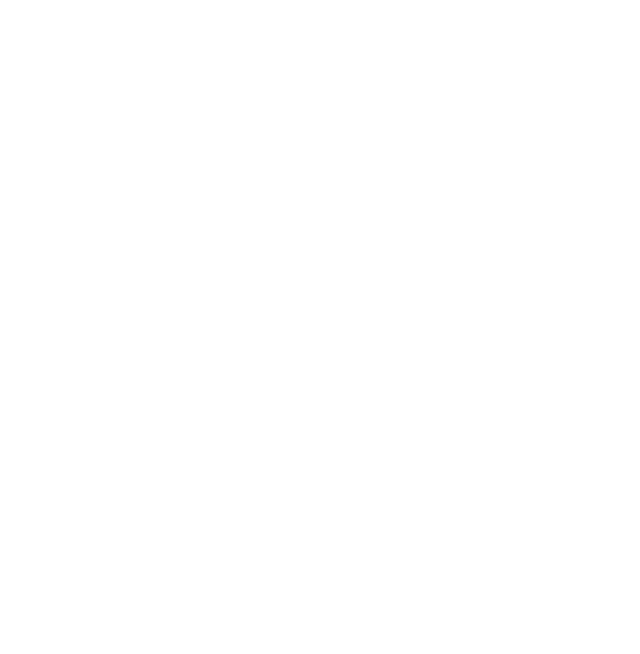
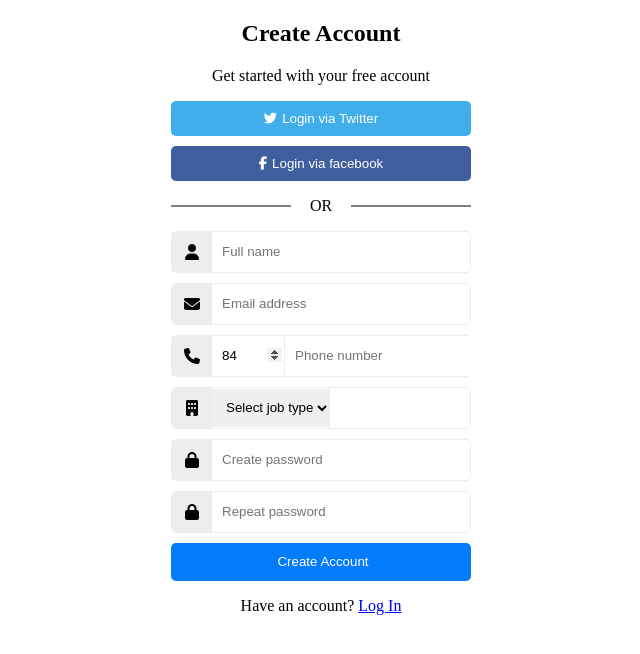
Before and after one commit to thanhnvkkl/THI-BMW, a plain HTML site: page index.html in a window 1280 px wide. Shown: the whole page, without its empty margins (319-959 px from the left). Drawn offline with nearby package versions, Linux system fonts and the light colour scheme.

Commit message:
Update index.html

```diff
--- a/index.html
+++ b/index.html
@@ -1,11 +1,143 @@
 <!DOCTYPE html>
-<html lang="en">
+<html>
 <head>
-    <meta charset="UTF-8">
-    <meta name="viewport" content="width=device-width, initial-scale=1.0">
-    <title>tetsss</title>
+	<meta charset="utf-8">
+	<meta name="viewport" content="width=device-width, initial-scale=1">
+	<title></title>
+	<link rel="stylesheet" href="https://cdnjs.cloudflare.com/ajax/libs/font-awesome/6.5.1/css/all.min.css" integrity="sha512-DTOQO9RWCH3ppGqcWaEA1BIZOC6xxalwEsw9c2QQeAIftl+Vegovlnee1c9QX4TctnWMn13TZye+giMm8e2LwA==" crossorigin="anonymous" referrerpolicy="no-referrer" />
 </head>
+<style type="text/css">
+	.container {
+	    max-width: 300px;
+	    margin: 0 auto;
+	    text-align: center;
+	}
+	button  {
+	    background: #41aeec;
+	    border: none;
+	    color: #fff;
+	    padding: 10px;
+	    display: block;
+	    width: 100%;
+	    margin-bottom: 10px;
+	    border-radius: 5px;
+	}
+	button i {
+		margin-right: 5px;
+	}
+	button.fb  {
+	    background: #3f5e9e;
+	}
+	p.sub-title {
+		position: relative;
+	}
+	p.sub-title:before {
+		content: '';
+		position: absolute;
+		left: 0;
+		top: 50%;
+		transform: translateY(-50%);
+		height: 1px;
+		width: calc(50% - 30px);
+		background-color: #000;
+	}
+
+	p.sub-title:after {
+		content: '';
+		position: absolute;
+		right: 0;
+		top: 50%;
+		transform: translateY(-50%);
+		height: 1px;
+		width: calc(50% - 30px);
+		background-color: #000;
+	}
+	.field {
+	    display: flex;
+	    align-items: center;
+	    border: 1px solid #ededed;
+	    margin-bottom: 10px;
+	    border-radius: 5px;
+	}
+
+	.field i {
+	    min-width: 40px;
+	    height: 40px;
+	    display: flex;
+	    align-items: center;
+	    justify-content: center;
+	    background: #ededed;
+	}
+	select,
+	input {
+	    height: 38px;
+	    border: none;
+	    padding-left: 10px;
+	}
+	input.number {
+	    max-width: 60px;
+	    border-right: 1px solid #ededed;
+	}
+	input[type="submit"] {
+	    background: #017cfc;
+	    color: #fff;
+	    width: 100%;
+	    border-radius: 5px;
+	}
+	input[type=number]::-webkit-inner-spin-button,
+	input[type=number]::-webkit-outer-spin-button {
+
+	   opacity: 1;
+
+	}
+</style>
 <body>
-
+<div class="main">
+	<div class="container">
+		<h2>Create Account</h2>
+		<p>Get started with your free account</p>
+		<button><i class="fa-brands fa-twitter"></i>Login via Twitter</button>
+		<button class="fb"><i class="fa-brands fa-facebook-f"></i>Login via facebook</button>
+		<p class="sub-title">OR</p>
+		<form>
+			<div class="field">
+				<i class="fa-solid fa-user"></i>
+				<input type="text" name="" placeholder="Full name">
+			</div>
+			<div class="field">
+				<i class="fa-solid fa-envelope"></i>
+				<input type="email" name="" placeholder="Email address">
+			</div>
+			<div class="field">
+				<i class="fa-solid fa-phone"></i>
+				<input type="number" class="number">
+				<input type="text" placeholder="Phone number">
+			</div>
+			<div class="field">
+				<i class="fa-solid fa-building"></i>
+				<select class="form-control">
+					<option selected="">Select job type</option>
+					<option>Designer</option>
+					<option>Manager</option>
+					<option>Accaunting</option>
+				</select>
+			</div>
+			<div class="field">
+				<i class="fa-solid fa-lock"></i>
+				<input type="password" name="" placeholder="Create password">
+			</div>
+			<div class="field">
+				<i class="fa-solid fa-lock"></i>
+				<input type="password" name="" placeholder="Repeat password">
+			</div>
+			<input type="submit" name="" value="Create Account">
+		</form>
+		<p>Have an account? <a href="#">Log In</a></p>
+	</div>
+</div>
+<script src="https://cdnjs.cloudflare.com/ajax/libs/jquery/3.7.1/jquery.min.js" integrity="sha512-v2CJ7UaYy4JwqLDIrZUI/4hqeoQieOmAZNXBeQyjo21dadnwR+8ZaIJVT8EE2iyI61OV8e6M8PP2/4hpQINQ/g==" crossorigin="anonymous" referrerpolicy="no-referrer"></script>
+<script type="text/javascript">
+	jQuery("input[type=number]").val("84");
+</script>
 </body>
 </html>
```
